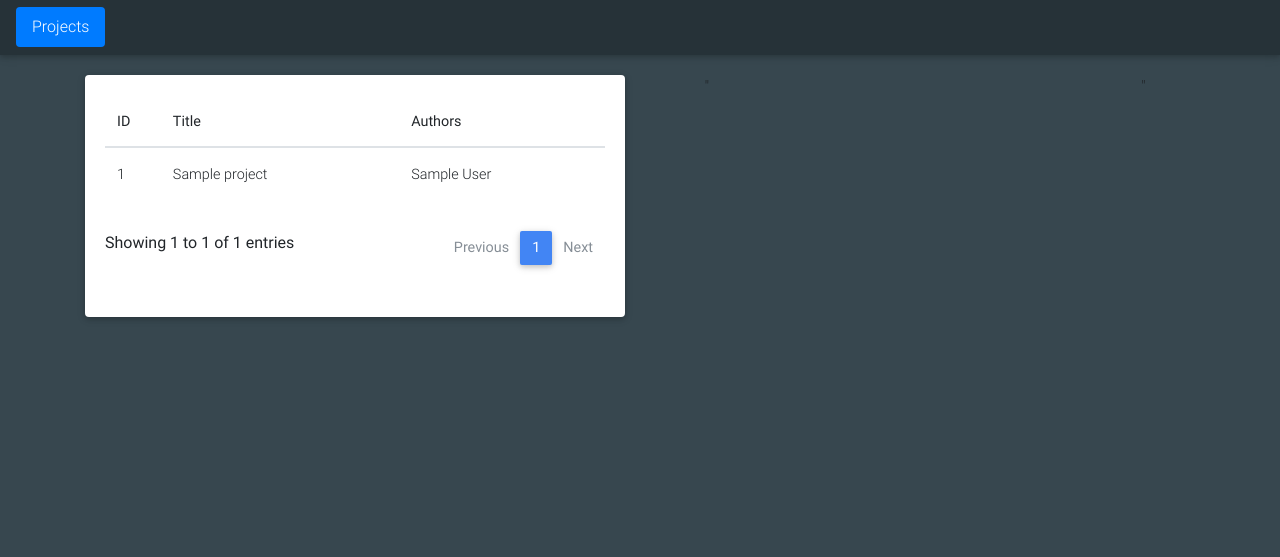
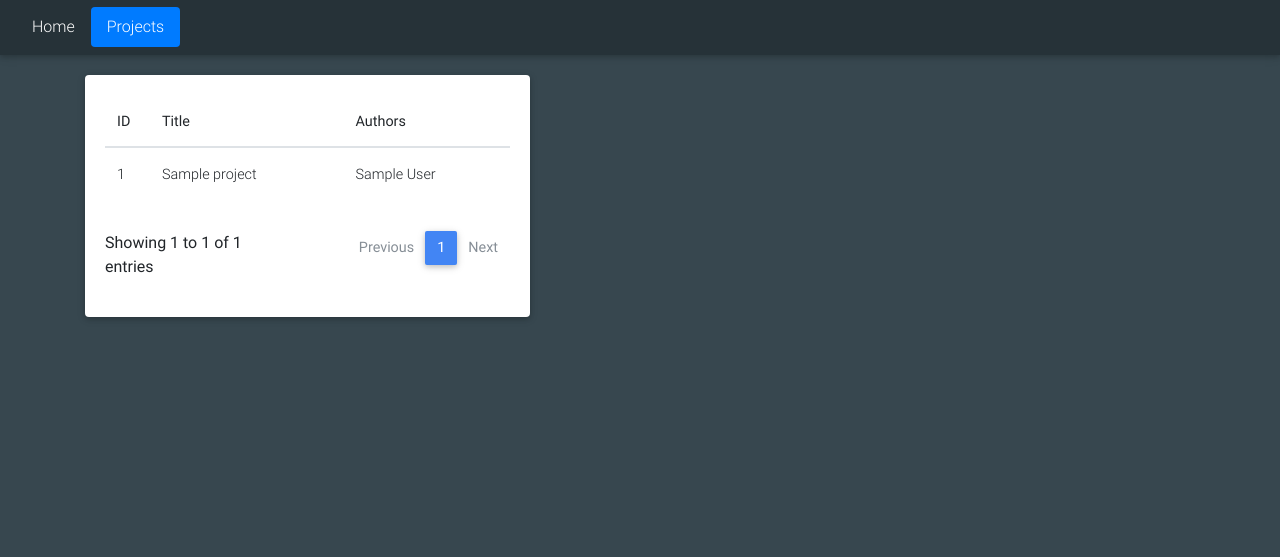
Before and after one commit to cake404/portfoliowebsite, a Django app: page /projects/ in a window 1280 px wide. Shown: the part 188-745 px from the top of the page. Run offline with Django 3.2, Linux system fonts and the light colour scheme; tables that the repository leaves empty hold one stand-in row (values such as "Sample post"); some libraries are stand-ins or nearby versions.

Commit message:
Added a home page, and modified the index page to display all project info

```diff
--- a/portfoliowebsite/urls.py
+++ b/portfoliowebsite/urls.py
@@ -15,8 +15,10 @@ Including another URLconf
 """
 from django.contrib import admin
 from django.urls import path, include
+from . import views
 
 urlpatterns = [
+    path('', views.home, name='home'),
     path('projects/', include('projectsapp.urls')),
     path('admin/', admin.site.urls),
 ]
--- /dev/null
+++ b/portfoliowebsite/views.py
@@ -0,0 +1,4 @@
+from django.shortcuts import render
+
+def home(request):
+    return render(request, 'home.html')
--- a/projectsapp/templates/projectsapp/index.html
+++ b/projectsapp/templates/projectsapp/index.html
@@ -13,7 +13,7 @@
 <div class="container">
     <div class="row with-padding">
         <!-- Table View -->
-        <div class="col-md-6">
+        <div class="col-md-5">
             <div class="card card-body">
                 <table id="projects_table" class="table table-hover">
                     <thead>
@@ -25,9 +25,14 @@
                     </thead>
                     <tbody>
                         {% for project in project_list %}
-                            <tr class="image_trigger" url="{{project.picture_url}}" >
+                            <!-- <tr class="image_trigger" url="{{project.picture_url}}" >
                                 <td scope="col">{{project.id}}</td>
-                                <td scope="col"><a href="{% url 'projectsapp:project_detail' project.id %}">{{project.title}}</a></td>
+                                <td scope="col"><a href="">{{project.title}}</a></td>
+                                <td scope="col">{{project.authors_string}}</td>
+                            </tr> -->
+                            <tr class="info_trigger" url="{{project.picture_url}}" id="{{project.id}}">
+                                <td scope="col">{{project.id}}</td>
+                                <td scope="col">{{project.title}}</td>
                                 <td scope="col">{{project.authors_string}}</td>
                             </tr>
                         {% endfor %}
@@ -36,10 +41,8 @@
             </div>
         </div>
         <!-- Picture of Hovered over project -->
-        <div class="col-md-6 text-center">
-            <div class="well well-sm">
-                    "<img class='img-fluid rounded' width='80%' height='80%' id="project_image">"
-            </div>
+        <div class="col-md-7 text-center" id="project-details-view">
+
         </div>
     </div>
 </div>
@@ -61,20 +64,44 @@
         });
 
         $('.dataTables_length').addClass('bs-select');
+
     });
 
-    $( ".image_trigger" ).hover(
-      function() {
-          var url = $(this).attr('url')
-        $( "#project_image" ).hide().attr('src', url).fadeIn(200);
-      }, function() {
-        $( "#project_image" ).attr('src', '');
-      }
-    );
+    $( ".info_trigger").click( function() {
+        $.getJSON({
+           url: "{% url 'projectsapp:project_details' %}",
+           data: {id: $(this).attr('id')},
+        })
+        .fail(function() {
+            console.log("error");
+        })
+        .done(function(data) {
 
-    function onLoadImage() {
-        console.log("onloading");
-    };
+            $("#project-details-view").find('.card').remove();
+
+
+            $("#project-details-view").append(
+                `<div class="card" style="display:none">
+                    <img class="card-img-top" src=${data['image_url']}  alt="Card image cap">
+                    <div class="card-body">
+                        <div class="card-title">${data["title"]}</div>
+                        <div class="card-text">${data['description']}</div>
+                    </div>
+                </div>`
+            );
+
+            $('#project-details-view').find('.card').addClass('fadeInRight animated').show();
+
+        });
+
+    });
+
+        // function() {
+        //     $('#card-info').removeClass('fadeInRight animated').addClass('fadeInRight animated').show().on('animationend', function () {
+        //         $(this).removeClass('fadeInRight animated');
+        //     });
+        // }
+
 
 </script>
 {% endblock %}
--- a/projectsapp/urls.py
+++ b/projectsapp/urls.py
@@ -5,6 +5,7 @@ from . import views
 app_name = 'projectsapp'
 urlpatterns = [
     path('', views.IndexView.as_view(), name='index'),
-    path('<int:pk>/', views.ProjectDetailView.as_view(), name='project_detail'),
+    # path('<int:pk>/', views.ProjectDetailView.as_view(), name='project_detail'),
+    path('projectdetails', views.get_project_details, name="project_details"),
     path('authors/<int:pk>/', views.AuthorDetailView.as_view(), name='author_detail')
 ]
--- a/projectsapp/views.py
+++ b/projectsapp/views.py
@@ -1,6 +1,9 @@
 from django.shortcuts import render
 from .models import Project, Author
 from django.views import generic
+from django.http import JsonResponse
+
+import json
 
 
 class IndexView(generic.ListView):
@@ -17,3 +20,16 @@ class ProjectDetailView(generic.DetailView):
 class AuthorDetailView(generic.DetailView):
     model = Author
     template_name = 'projectsapp/author_detail.html'
+
+def get_project_details(request):
+    id = request.GET.get('id', None)
+    project = Project.objects.get(pk=id)
+    project_json = {
+        'id' : project.id,
+        'title' : project.title,
+        'Authors' : project.authors_string(),
+        'description' : project.description,
+        'is_school_project' : project.is_school_project,
+        'image_url' : project.picture_url
+    }
+    return JsonResponse(project_json)
--- a/templates/main_template.html
+++ b/templates/main_template.html
@@ -2,7 +2,6 @@
 
 <head>
 {% load static %}
-
 <!-- Bootstrap core CSS -->
 <link href="{% static 'mdb/css/bootstrap.min.css' %}" rel="stylesheet">
 <!-- Material Design Bootstrap -->
@@ -33,6 +32,9 @@
         <nav class="navbar custom-primary-dark">
             <ul class="nav nav-pills">
                 <li class="nav-item">
+                    <a class="nav-link text-white" id="home-pill" href="{% url 'home' %}">Home</a>
+                </li>
+                <li class="nav-item">
                     <a class="nav-link text-white" id="projects-pill" href="{% url 'projectsapp:index' %}">Projects</a>
                 </li>
             </ul>
@@ -59,9 +61,11 @@ var active_pill = '#';
 if (path_name.includes('projects')) {
     active_pill += 'projects-pill';
 }
+else if (path_name == '/') {
+    active_pill += 'home-pill';
+}
 
 $(active_pill).addClass('active');
-
 </script>
 
 </html>
```
Also changed, not shown: templates/home.html (added, +11 -0 lines).
